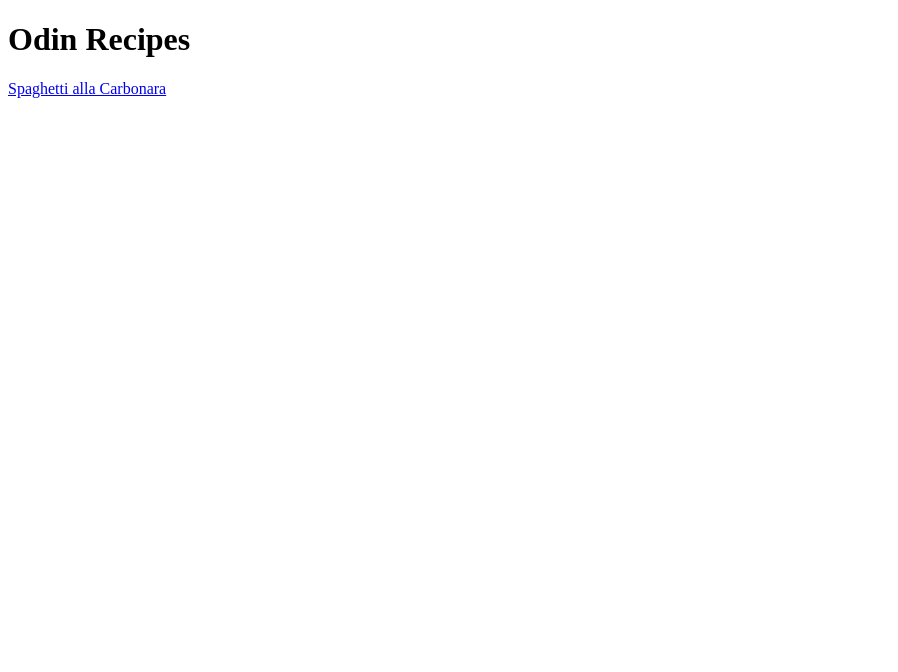
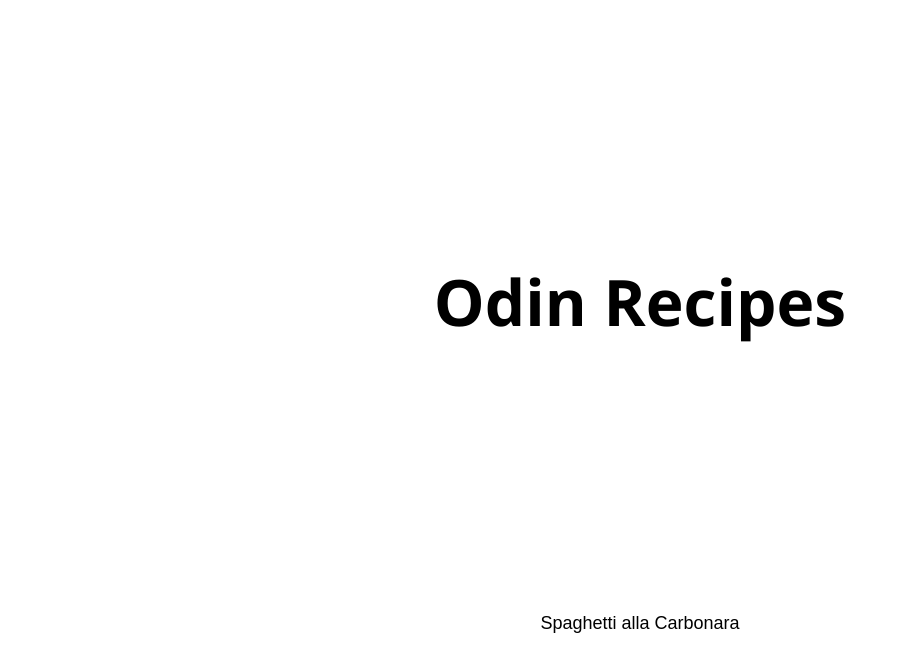
Before and after one commit to Kumail-98/odin-recipes, a plain HTML site: page index.html in a window 1280 px wide. Shown: the whole page, without its empty margins (0-898 px from the left). Drawn offline with Linux system fonts and the light colour scheme.

Commit message:
Made minor changes to the website from what I have learned till now.

```diff
--- a/index.html
+++ b/index.html
@@ -6,10 +6,14 @@
         <title></title>
         <meta name="description" content="">
         <meta name="viewport" content="width=device-width, initial-scale=1">
-        <link rel="stylesheet" href="">
+        <link rel="stylesheet" href="styles.css">
     </head>
     <body>
-        <h1>Odin Recipes</h1>
-        <a href="recipes/carbonara.html">Spaghetti alla Carbonara</a>
+        <div class="content">
+            <h1 class="title">Odin Recipes</h1>
+            <a href="recipes/carbonara.html">
+                <button ID="button">Spaghetti alla Carbonara</button>
+            </a>
+        </div>
     </body>
 </html>
--- /dev/null
+++ b/recipes/carbo-style.css
@@ -0,0 +1,34 @@
+body {
+    background-color: rgb(219, 213, 207);
+    font-family: 'Segoe UI', Tahoma, Geneva, Verdana, sans-serif;
+}
+
+.title {
+    text-align: center;
+    padding: 16px;
+    margin: 24px;
+}
+
+.image {
+    display: block;
+    margin-left: auto;
+    margin-right: auto;
+    width: 50%;
+    margin-bottom: 24px;
+}
+
+div {
+    width: auto;
+    height: auto;
+    padding: 12px;
+    border: 5px solid rgb(189, 206, 222);
+    margin: 0;
+    display: block;
+  }
+
+.box {
+    text-align: left;
+    display: block;
+    border: 1px;
+    border-color: blanchedalmond;
+}
--- /dev/null
+++ b/styles.css
@@ -0,0 +1,35 @@
+.title {
+    font-size: 64px;
+    font-family: 'Segoe UI', Tahoma, Geneva, Verdana, sans-serif;
+    display: block;
+    margin: 250px;
+    text-align: center;
+    padding: 8px;
+}
+
+.content {
+    font-family: 'Segoe UI', Tahoma, Geneva, Verdana, sans-serif;
+    text-align: center;
+    color: black;
+}
+
+#button {
+    background-color: red;
+    font-size: large;
+    border-color: transparent;
+    padding: 8px;
+    background-color: transparent;
+    text-decoration: none;
+}
+#button:hover {
+    background-color: red;
+    box-shadow: 0 5px;
+}
+#button:active {
+    box-shadow: 0;
+    transform: translateY(4px);
+}
+
+a {
+    text-decoration: none;
+}
```
Also changed, not shown: recipes/carbonara.html (+8 -2 lines), 1 other file.
